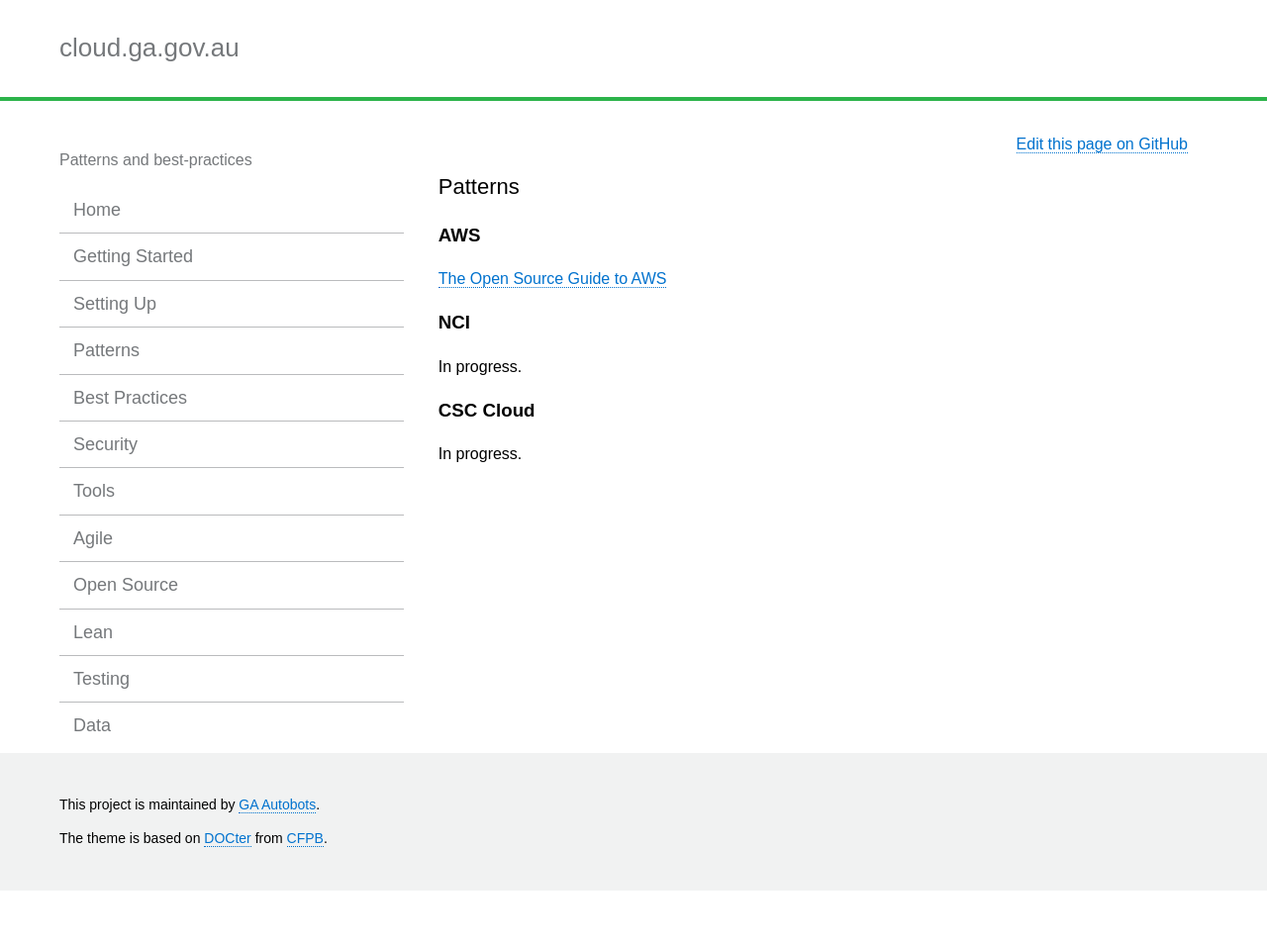
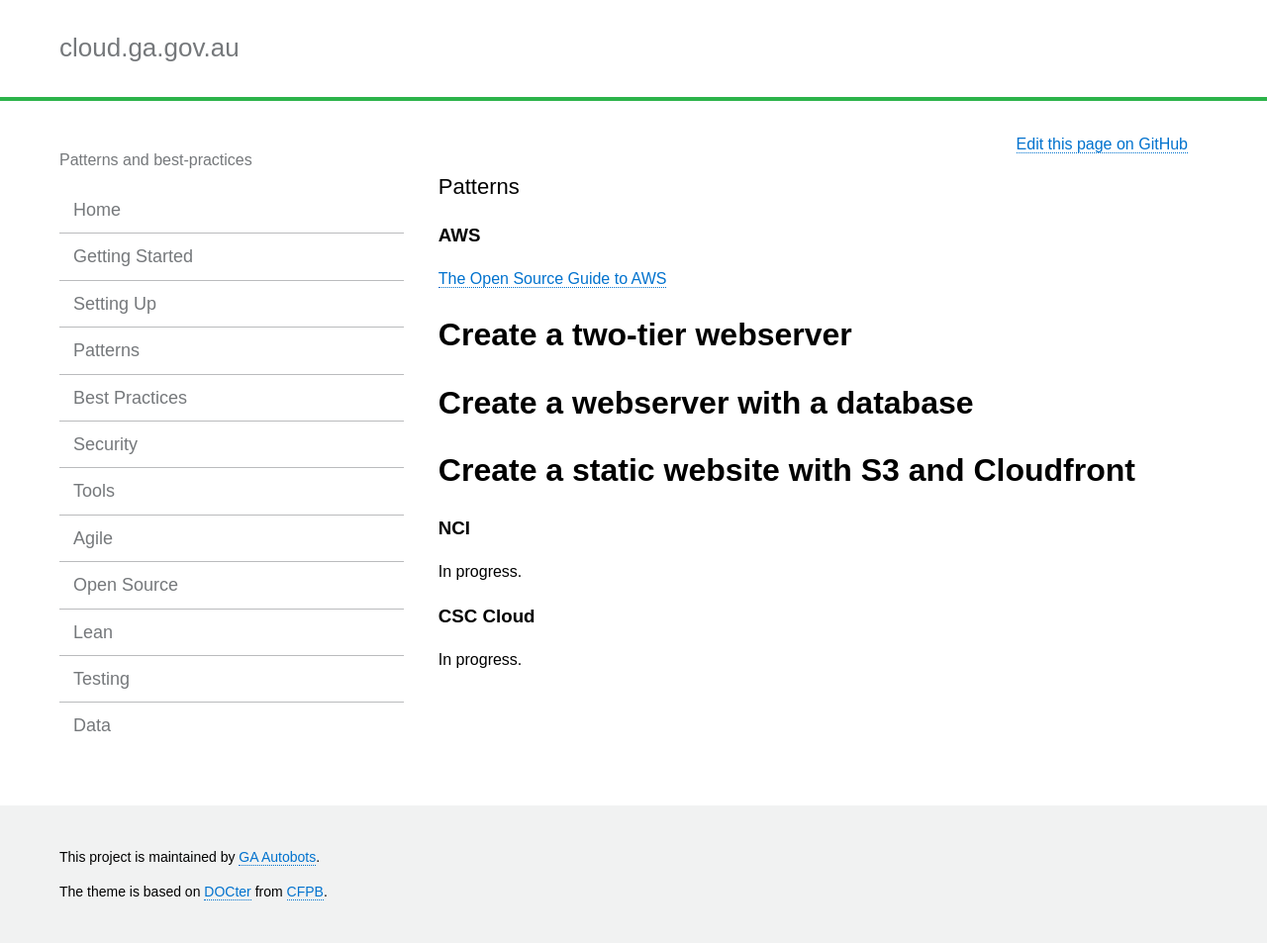
Before and after one commit to GeoscienceAustralia/cloud, a Jekyll site: the page built from docs/_pages/patterns_index.md, in a window 1280 px wide. Shown: the whole page at 99% size. Built offline with Jekyll 4.4.1, drawn with Linux system fonts in a browser that asks for light colours; before the commit the page ends 900 px from its top, so only the background shows below that.

Commit message:
Add stumps for examples

```diff
--- a/docs/_pages/patterns_index.md
+++ b/docs/_pages/patterns_index.md
@@ -8,6 +8,12 @@ permalink: patterns_index.html
 
 [The Open Source Guide to AWS](https://github.com/open-guides/og-aws/blob/master/README.md)
 
+# Create a two-tier webserver
+
+# Create a webserver with a database
+
+# Create a static website with S3 and Cloudfront
+
 ### NCI
 
 In progress.
```
